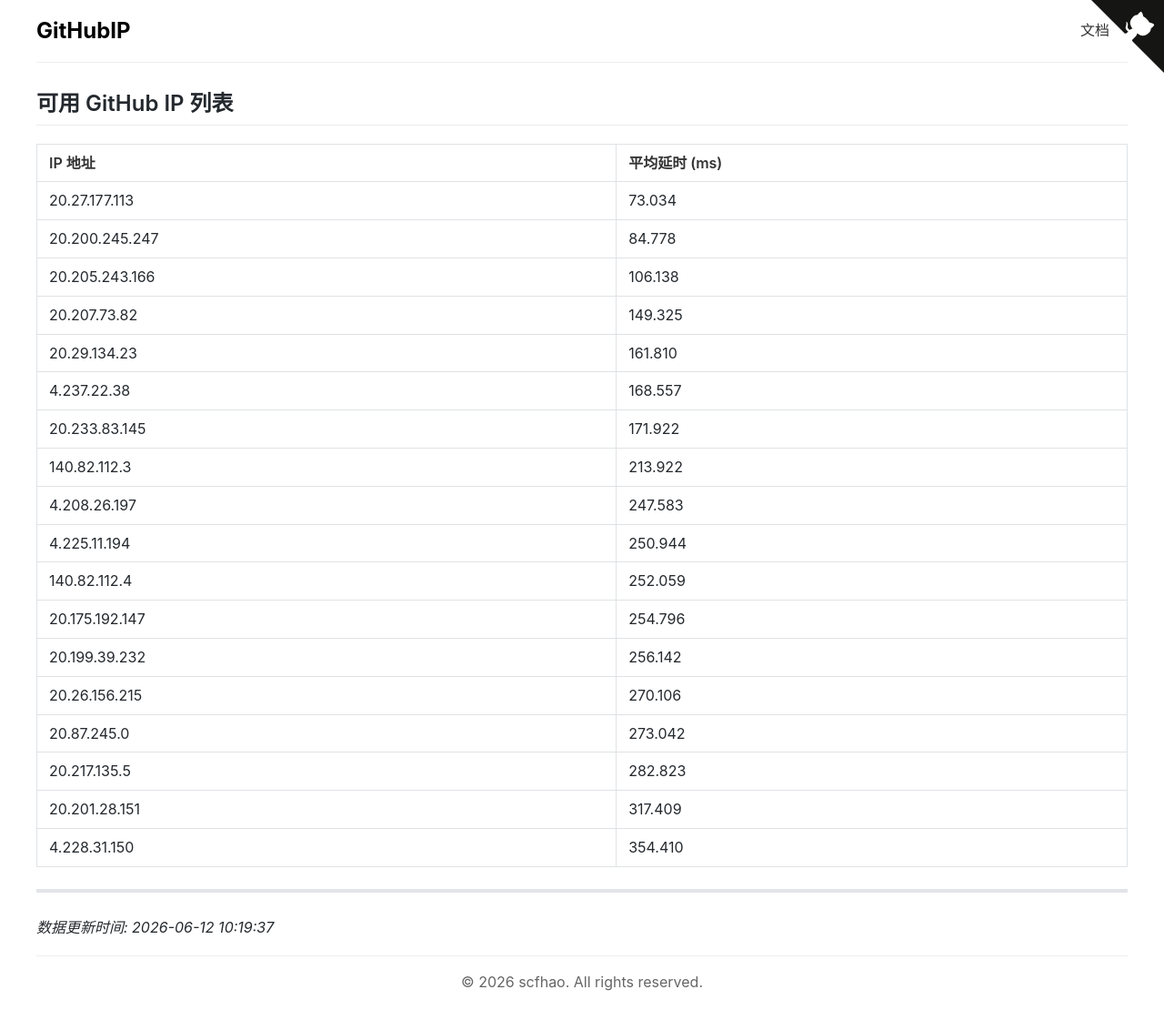
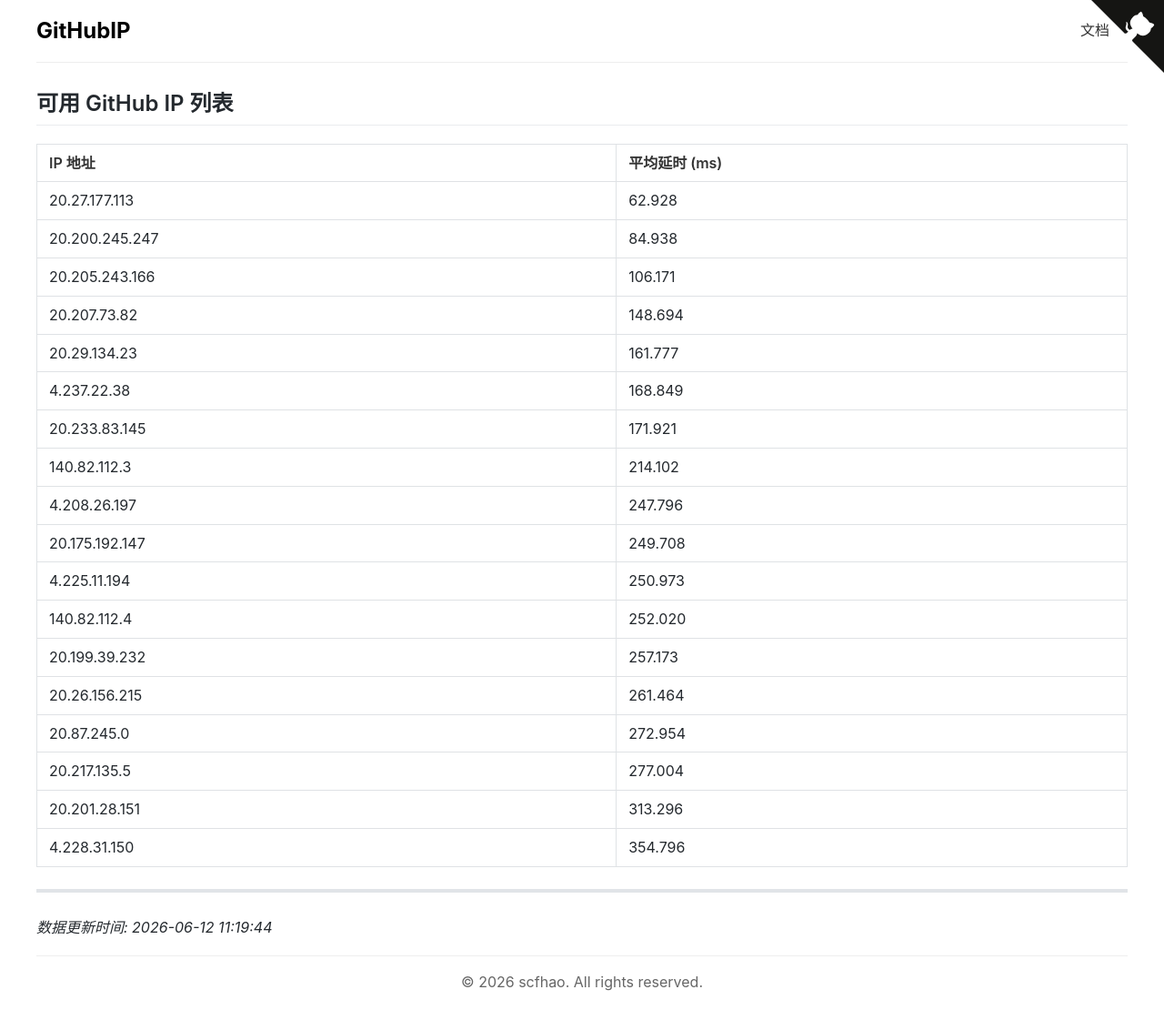
Before and after one commit to scfhao/GitHubIP, a Jekyll site: the page built from index.md, in a window 1280 px wide. Shown: the whole page at 91% size. Built offline with Jekyll 4.4.1, drawn with Linux system fonts in a browser that asks for light colours.

Commit message:
自动脚本执行 - 2026-06-12 11:19:44

```diff
--- a/index.md
+++ b/index.md
@@ -1,32 +1,32 @@
 ---
 layout: home
 title: GitHub IP 列表
-date: 2026-06-12 10:19:37
+date: 2026-06-12 11:19:44
 ---
 
 ## 可用 GitHub IP 列表
 
 | IP 地址 | 平均延时 (ms) |
 |---------|--------------|
-| 20.27.177.113 | 73.034 |
-| 20.200.245.247 | 84.778 |
-| 20.205.243.166 | 106.138 |
-| 20.207.73.82 | 149.325 |
-| 20.29.134.23 | 161.810 |
-| 4.237.22.38 | 168.557 |
-| 20.233.83.145 | 171.922 |
-| 140.82.112.3 | 213.922 |
-| 4.208.26.197 | 247.583 |
-| 4.225.11.194 | 250.944 |
-| 140.82.112.4 | 252.059 |
-| 20.175.192.147 | 254.796 |
-| 20.199.39.232 | 256.142 |
-| 20.26.156.215 | 270.106 |
-| 20.87.245.0 | 273.042 |
-| 20.217.135.5 | 282.823 |
-| 20.201.28.151 | 317.409 |
-| 4.228.31.150 | 354.410 |
+| 20.27.177.113 | 62.928 |
+| 20.200.245.247 | 84.938 |
+| 20.205.243.166 | 106.171 |
+| 20.207.73.82 | 148.694 |
+| 20.29.134.23 | 161.777 |
+| 4.237.22.38 | 168.849 |
+| 20.233.83.145 | 171.921 |
+| 140.82.112.3 | 214.102 |
+| 4.208.26.197 | 247.796 |
+| 20.175.192.147 | 249.708 |
+| 4.225.11.194 | 250.973 |
+| 140.82.112.4 | 252.020 |
+| 20.199.39.232 | 257.173 |
+| 20.26.156.215 | 261.464 |
+| 20.87.245.0 | 272.954 |
+| 20.217.135.5 | 277.004 |
+| 20.201.28.151 | 313.296 |
+| 4.228.31.150 | 354.796 |
 
 ---
 
-*数据更新时间: 2026-06-12 10:19:37*
+*数据更新时间: 2026-06-12 11:19:44*
```
